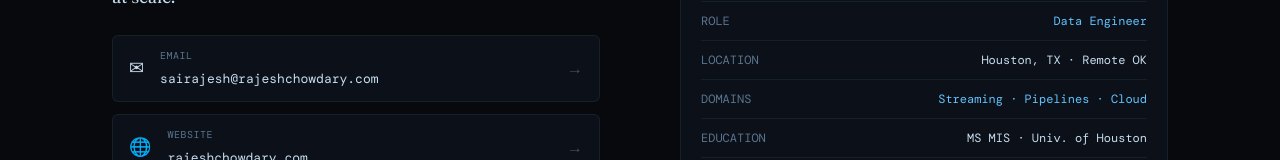
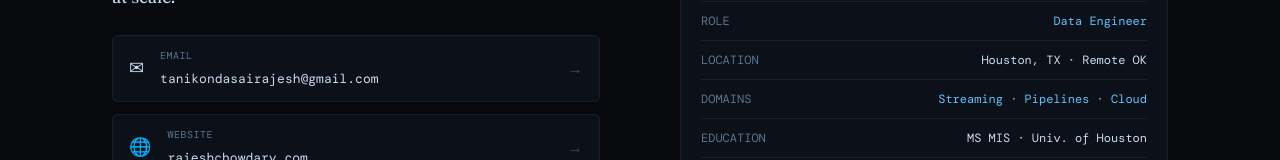
Before and after one commit to stanik0n/nextjs-portfolio, a Next.js app: page / in a window 1280 px wide. Shown: the part 6283-6443 px from the top of the page. Built offline with nearby package versions, Linux system fonts and the light colour scheme; a web font is replaced by a local one.

Commit message:
Update email to tanikondasairajesh@gmail.com

```diff
--- a/components/Nav.tsx
+++ b/components/Nav.tsx
@@ -65,7 +65,7 @@ export default function Nav() {
 
         {/* Desktop CTA */}
         <a
-          href="mailto:sairajesh@rajeshchowdary.com"
+          href="mailto:tanikondasairajesh@gmail.com"
           className="hidden md:block font-mono text-[11px] uppercase tracking-widest px-4 py-2 rounded-sm transition-all"
           style={{ color: "var(--accent)", border: "1px solid var(--border2)" }}
           onMouseEnter={e => { (e.currentTarget as HTMLElement).style.background = "rgba(99,195,255,0.08)"; }}
@@ -141,7 +141,7 @@ export default function Nav() {
             </a>
           ))}
           <a
-            href="mailto:sairajesh@rajeshchowdary.com"
+            href="mailto:tanikondasairajesh@gmail.com"
             className="font-mono text-[13px] uppercase tracking-widest py-3 mt-1"
             style={{ color: "var(--accent)" }}
             onClick={() => setOpen(false)}
--- a/components/Sections.tsx
+++ b/components/Sections.tsx
@@ -172,7 +172,7 @@ export function Contact() {
             </p>
             <div className="space-y-3">
               {[
-                { icon: "✉", label: "Email",   value: "sairajesh@rajeshchowdary.com", href: "mailto:sairajesh@rajeshchowdary.com" },
+                { icon: "✉", label: "Email",   value: "tanikondasairajesh@gmail.com", href: "mailto:tanikondasairajesh@gmail.com" },
                 { icon: "🌐", label: "Website", value: "rajeshchowdary.com",           href: "https://rajeshchowdary.com" },
                 { icon: "⌥", label: "GitHub",  value: "github.com/stanik0n",          href: "https://github.com/stanik0n" },
               ].map((c) => (
```
